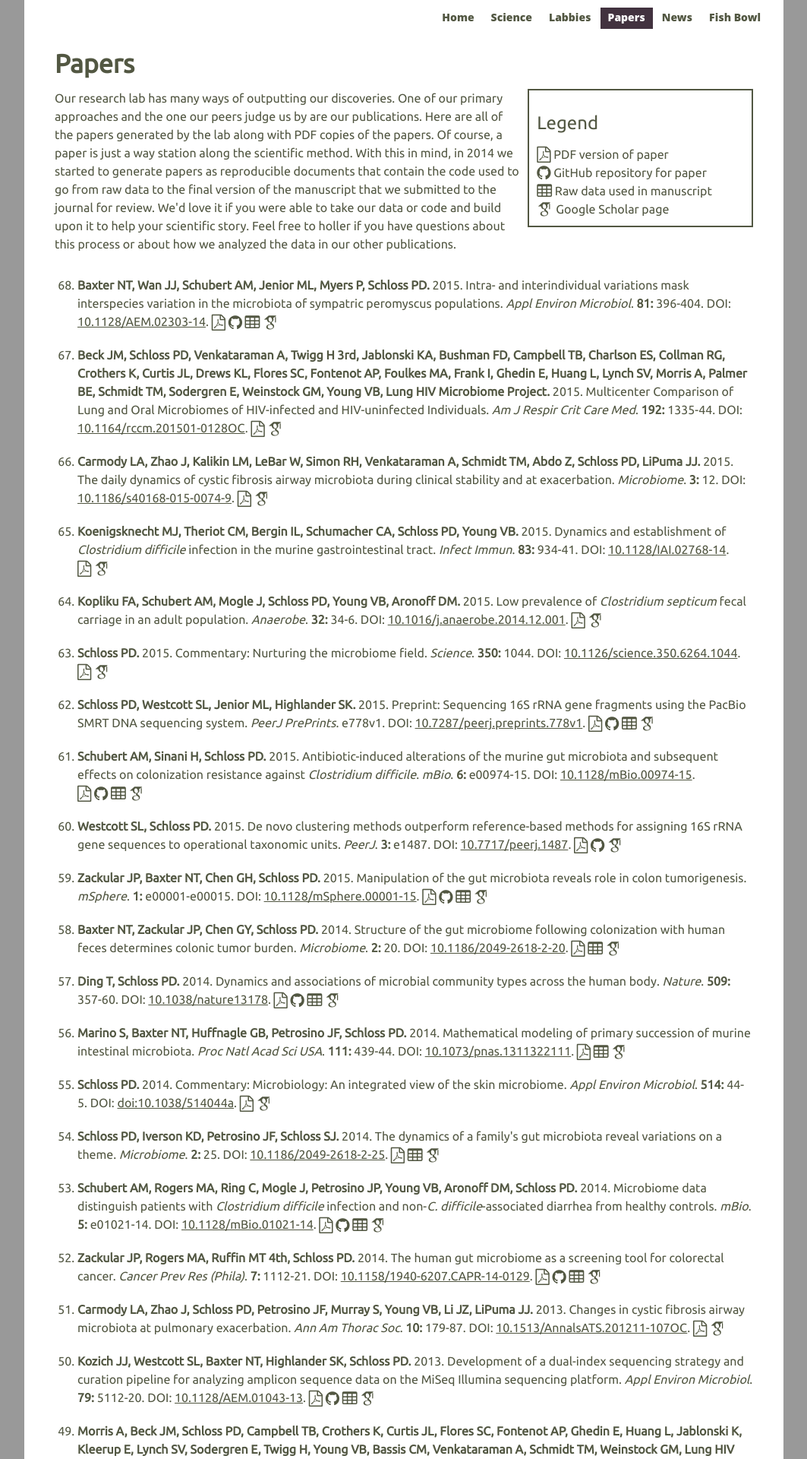
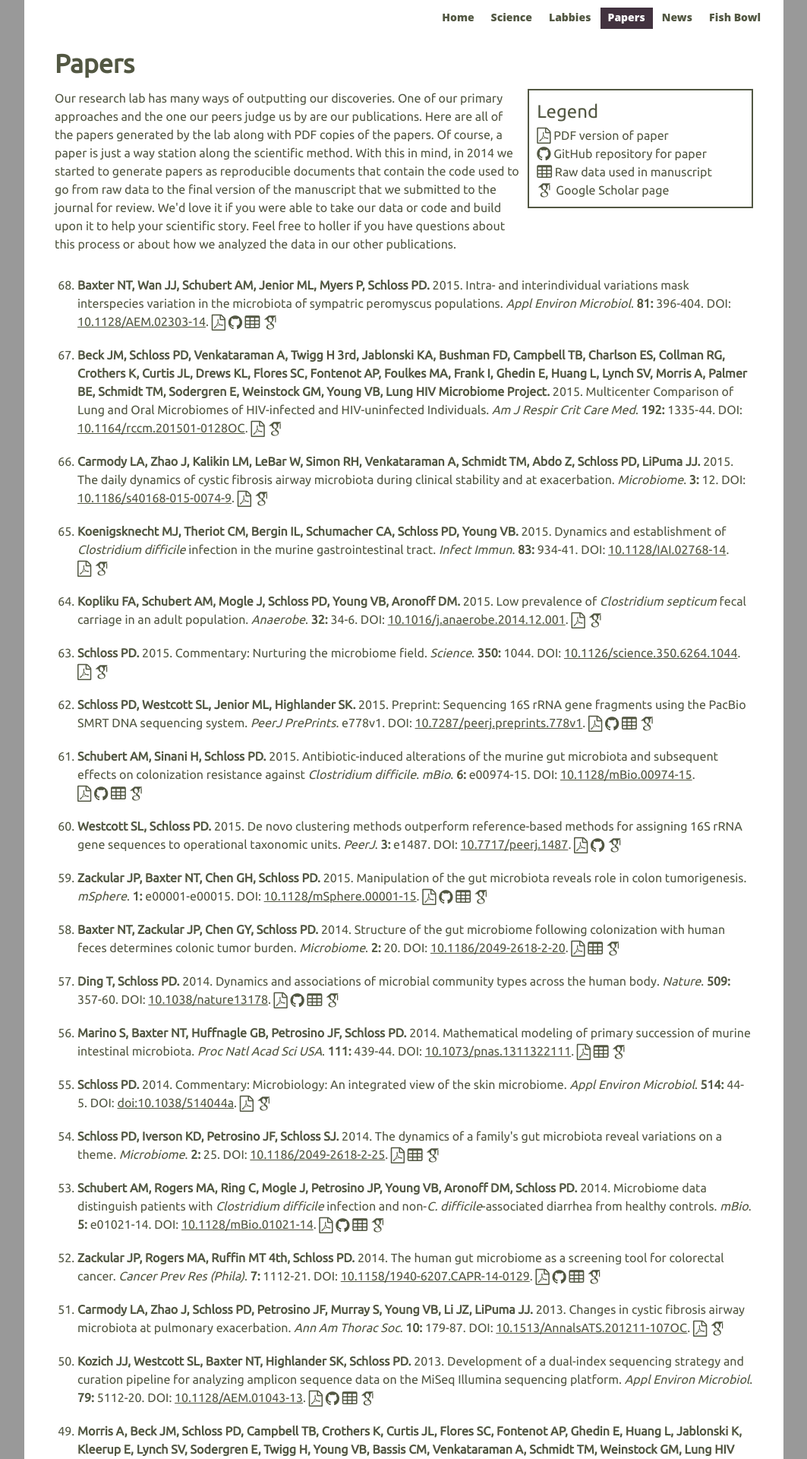
Before and after one commit to SchlossLab/schlosslab.github.io, a Jekyll site: the page built from _papers/index.md, in a window 1280 px wide. Shown: the top 1920 px of the page at 76% size, without its empty margins (108-1171 px from the left). Built offline with Jekyll 4.4.1, drawn with Linux system fonts in a browser that asks for light colours; nearby versions of some CDN libraries; some web fonts are replaced.

Commit message:
Fix margin around h4 selector in Legend

```diff
--- a/css/main.scss
+++ b/css/main.scss
@@ -491,7 +491,8 @@ a {
 		border: solid 2px;
 
 		h4 {
-			padding-bottom: 5px;
+			padding: 5px 0;
+			margin: 0;
 		}
 		ul {
 			margin: 0;
```
